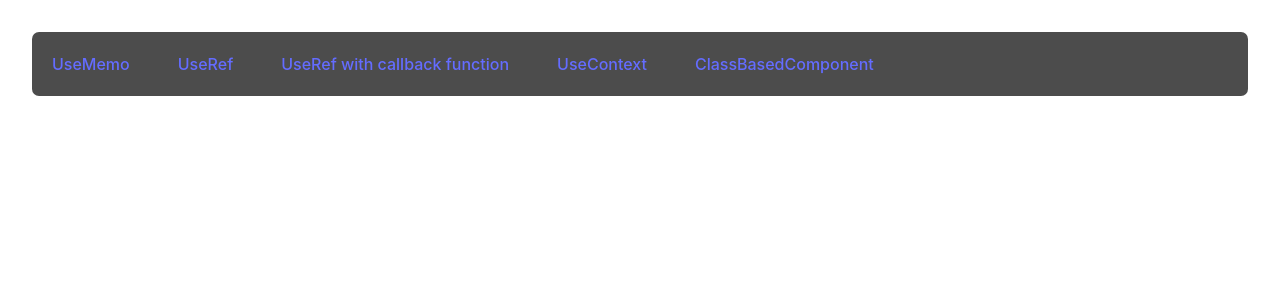
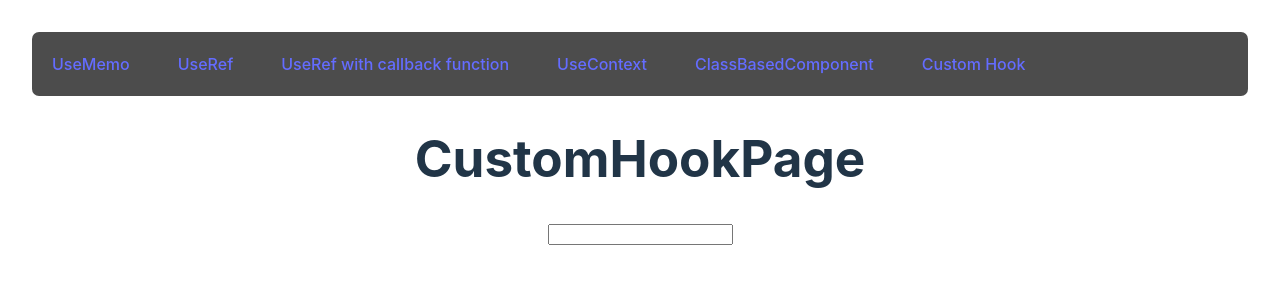
Before and after one commit to garold664/react-hooks, a React (Vite) app: page /custom-hook in a window 1280 px wide. Shown: the top 300 px of the page. Built offline with nearby package versions, Linux system fonts and the light colour scheme.

Commit message:
sets up a page for custom hook example

```diff
--- a/src/App.tsx
+++ b/src/App.tsx
@@ -6,6 +6,7 @@ import UseRefPage from './pages/UseRefPage';
 import UseContextPage from './pages/UseContextPage/UseContextPage';
 import ClassBasedComponent from './pages/ClassBasedComponent/ClassBasedComponent';
 import UseRef2Page from './pages/UseRef2Page/UseRef2Page';
+import CustomHookPage from './pages/CustomHookPage/CustomHookPage';
 function App() {
   return (
     <>
@@ -19,6 +20,7 @@ function App() {
           path="/class-based-component"
           element={<ClassBasedComponent value={10} />}
         />
+        <Route path="/custom-hook" element={<CustomHookPage />} />
       </Routes>
     </>
   );
--- a/src/components/Header.tsx
+++ b/src/components/Header.tsx
@@ -19,6 +19,9 @@ export default function Header() {
           <li>
             <Link to="/class-based-component">ClassBasedComponent</Link>
           </li>
+          <li>
+            <Link to="/custom-hook">Custom Hook</Link>
+          </li>
         </ul>
       </nav>
     </header>
--- /dev/null
+++ b/src/pages/CustomHookPage/CustomHookPage.tsx
@@ -0,0 +1,15 @@
+import { useState } from 'react';
+
+export default function CustomHookPage() {
+  const [name, setName] = useState('');
+  return (
+    <>
+      <h1>CustomHookPage</h1>
+      <input
+        type="text"
+        value={name}
+        onChange={(e) => setName(e.target.value)}
+      />
+    </>
+  );
+}
```
